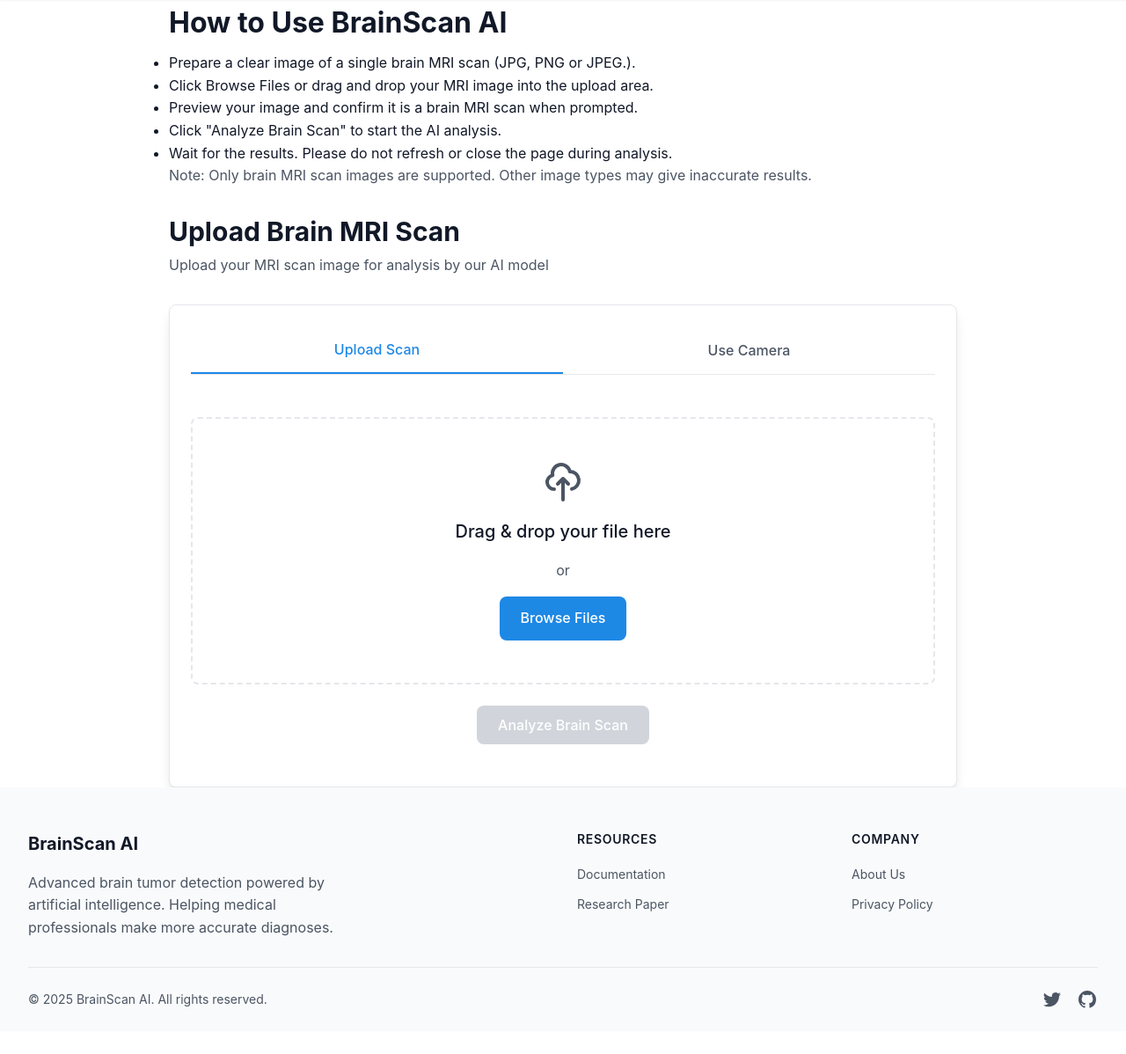
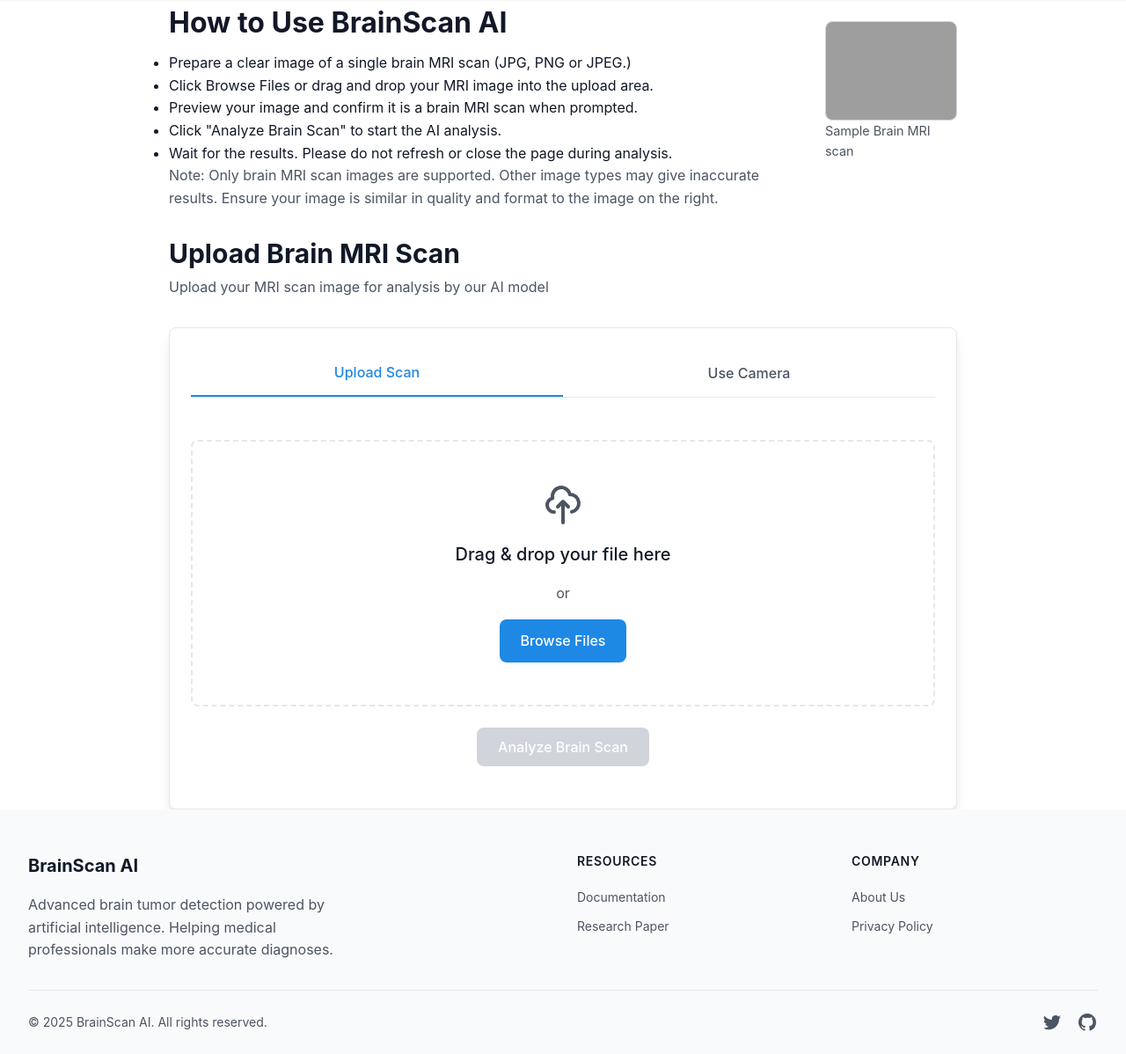
Before and after one commit to Wills17/Brain-Cancer-Prediction, a Flask app: page /predict in a window 1280 px wide. Shown: the part 72-1270 px from the top of the page at 88% size. Before the commit the page ends 1218 px from the top, so only its background shows below. Run offline with Flask 3, Linux system fonts and the light colour scheme; grey boxes are pictures that could not be loaded.

Commit message:
Update contact link and enhance usage instructions in predict.html

```diff
--- a/templates/predict.html
+++ b/templates/predict.html
@@ -25,7 +25,7 @@
               <li><a href="{{ url_for('home') }}">Home</a></li>
               <li><a href="{{ url_for('predict') }}">Predict</a></li>
               <li><a href="{{ url_for('about') }}">About</a></li>
-              <li><a href="#" class="contact-btn">Contact</a></li>
+              <li><a href="mailto:williamsodunayo70" class="contact-btn">Contact</a></li>
 
               <button id="theme-toggle" class="theme-toggle" aria-label="Toggle dark mode">
                 <svg xmlns="http://www.w3.org/2000/svg" viewBox="0 0 24 24" fill="none" stroke="currentColor" stroke-width="2" stroke-linecap="round" stroke-linejoin="round" class="icon sun-icon">
@@ -50,25 +50,41 @@
       </div>
     </header>
 
+
+
     <main>
       <div class="container">
         <div class="max-w-4xl mx-auto">
 
-          <!-- Added Instructions Section -->
-          <div class="mb-8">
-            <h1 class="text-xl font-bold text-gray-400 mb-2">How to Use BrainScan AI</h2>
+          <div class="mb-8 flex flex-row md:flex-row md:items-start md:space-x-8">
+            <!-- How to -->
+            <div class="md:w-2/3 flex flex-row md:flex-row">
+              <div class="md:w-2/3">
+                <h1 class="text-xl font-bold text-gray-400 mb-2">How to Use BrainScan AI</h1>
                 <ul style="list-style-type: disc;">
-              <li>Prepare a clear image of a single brain MRI scan (JPG, PNG or JPEG.).</li>
+                  <li>Prepare a clear image of a single brain MRI scan (JPG, PNG or JPEG.)</li>
                   <li>Click Browse Files or drag and drop your MRI image into the upload area.</li>
                   <li>Preview your image and confirm it is a brain MRI scan when prompted.</li>
                   <li>Click "Analyze Brain Scan" to start the AI analysis.</li>
                   <li>Wait for the results. Please do not refresh or close the page during analysis.</li>
                 </ul>
-            <p class="text-gray-600">
+                <p class="text-gray-600 mt-2">
                   Note: Only brain MRI scan images are supported. Other image types may give inaccurate results.
+                  Ensure your image is similar in quality and format to the image on the right.
                 </p>
               </div>
-          <!-- End of Instructions Section -->
+
+              <div class="md:w-1/3 flex-shrink-0 flex flex-col items-center md:items-start mb-4 md:mb-0"; style="margin-left:2rem; margin-top:1.5rem">
+                <img src="/random_image" alt="Sample Brain MRI Scan"
+                  class="rounded-lg shadow-md border border-gray-300 max-w-xs" />
+                <p class="text-gray-600 mt-2" style="max-width: 180px; text-align: left; font-size: 0.9rem;">
+                  Sample Brain MRI scan
+                </p>
+              </div>
+
+            </div>
+          </div>
+
 
           <div class="mb-8">
             <h1 class="text-3xl font-bold text-gray-400 mb-2">
```
Lines whose indentation alone changed are shown as unchanged.
